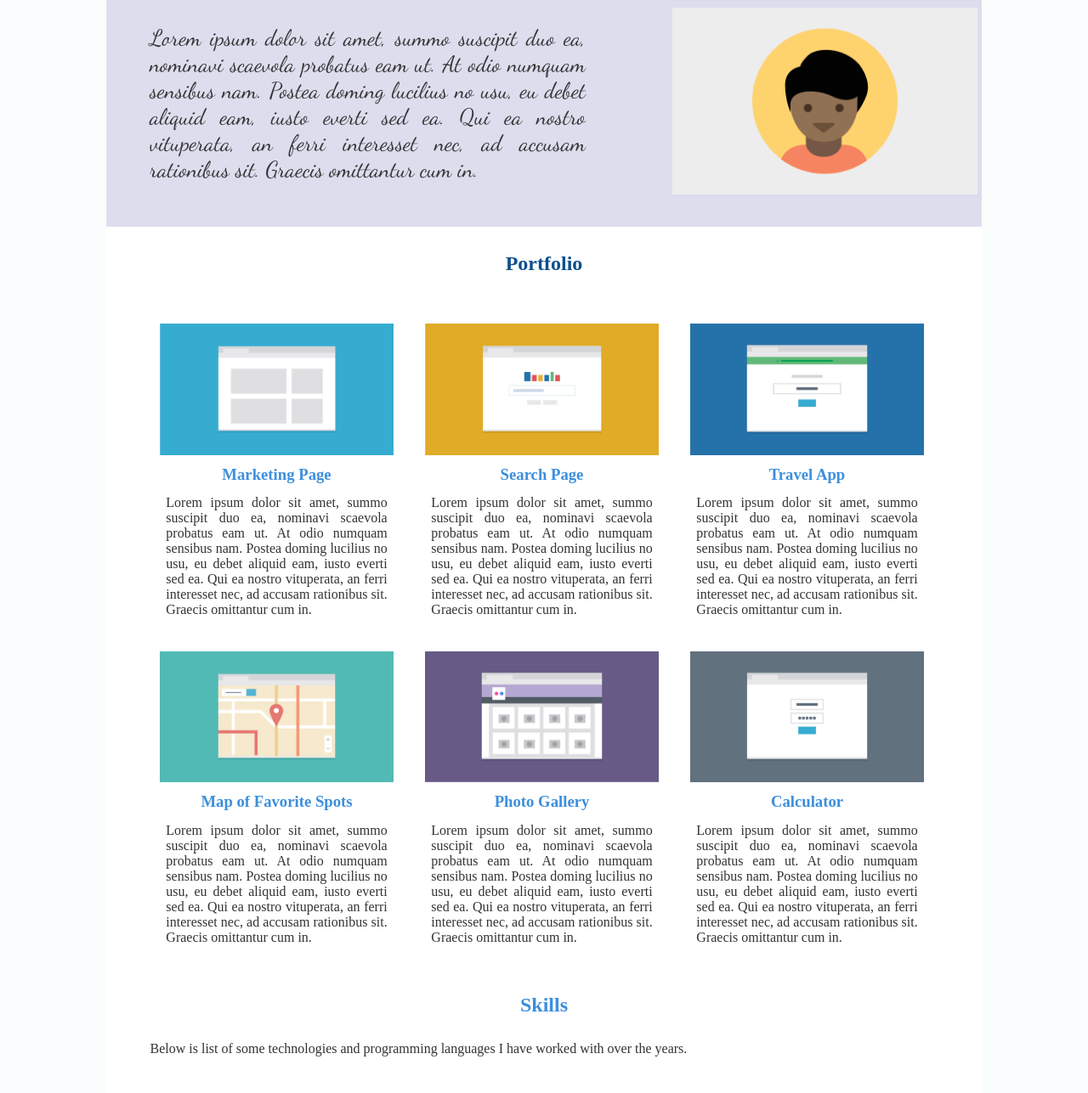
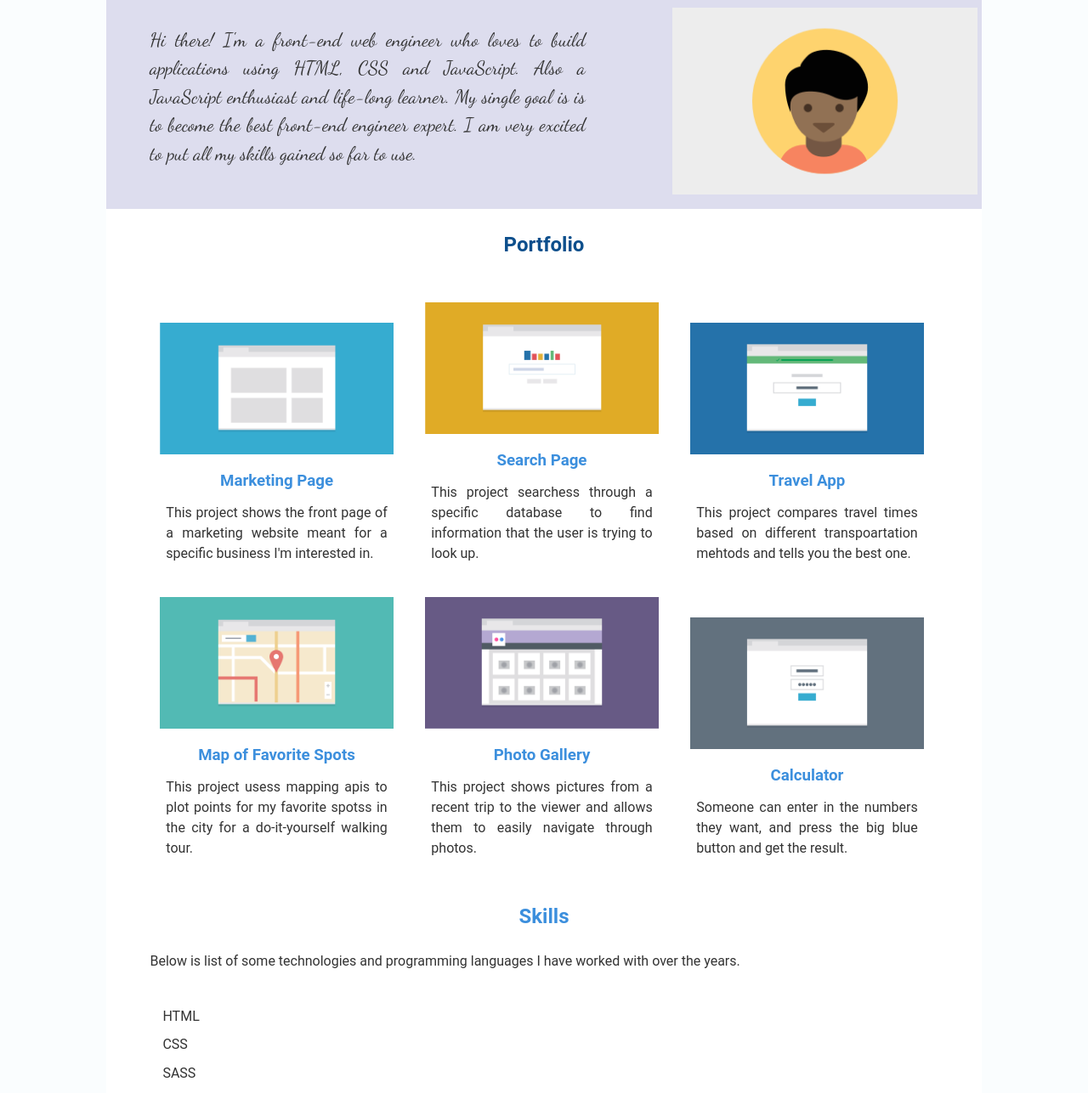
Before and after one commit to bassiebangura/Project_2_Mobile-First_Responsive_layout, a plain HTML site: page index.html in a window 1280 px wide. Shown: the part 66-1353 px from the top of the page at 85% size. Drawn offline with Linux system fonts and the light colour scheme.

Commit message:
Update line-height to add space between lines.

```diff
--- a/css/styles.css
+++ b/css/styles.css
@@ -6,6 +6,7 @@
 body {
     margin: 0 auto 0;
     background-color: hsl(209, 80%, 99%);
+    font-family: 'Roboto', sans-seri;
 }
 
 li {
@@ -41,20 +42,12 @@ a:hover {
 .header__name {
     margin: 0 auto 0;
     font-size: 1.1em;
-    padding: 3.5px;
+    padding: 0.65em;
     background-color: hsl(209, 83%, 70%);
     color: #444;
     border-bottom: 0.8px solid hsl(209, 89%, 60%);
     font-family: 'Orbitron', sans-serif;
 }
-
-/* .header__profile {
-    margin-top: 5px;
-} */
-
-/* .header-main-nav {
-    margin-bottom: 20px;
-} */
 
 .header-main-nav__unorderedList {
     margin: 0 auto 0;
@@ -78,14 +71,17 @@ a:hover {
     padding: 2% 5% 2%;
     color: #333;
     text-align: justify;
-    font-size: 1.65rem;
+    font-size: 1.4em;
     font-family: 'Dancing Script', cursive;
+    line-height: 1.5em;
 }
 
 /*********** Main **************/
 .main {
     text-align: center;
     color: #333;
+    line-height: 1.5em;
+
 }
 .main__heading {
     color: hsl(209, 83%, 30%);
--- a/index.html
+++ b/index.html
@@ -1,12 +1,13 @@
-<!doctype <!DOCTYPE html>
-<html>
+<!DOCTYPE html>
+<html lang="en">
 <head>
     <meta charset="utf-8" />
     <meta http-equiv="X-UA-Compatible" content="IE=edge">
     <title>Bassie Bangura</title>
 
-    <link href="https://fonts.googleapis.com/css?family=Dancing+Script|Roboto" rel="stylesheet"><meta name="viewport" content="width=device-width, initial-scale=1">
+    <link href="https://fonts.googleapis.com/css?family=Dancing+Script" rel="stylesheet"><meta name="viewport" content="width=device-width, initial-scale=1">
     <link href="https://fonts.googleapis.com/css?family=Orbitron" rel="stylesheet">
+    <link rel="stylesheet" type="text/css" media="screen" href="css/normalize.css" />
     <link rel="stylesheet" type="text/css" media="screen" href="css/styles.css" />
 </head>
 <body>
@@ -24,87 +25,77 @@
         </div>
     </header>
     <main class="main"><!-- Star:Main -->
-        <section class="header__profile clearfix"><!-- Need to change class names -->
-            <img class="header__profileImage" src="images/responsive-layout-profile.png"/>
+        <div class="header__profile clearfix"><!-- Need to change class names -->
+            <img class="header__profileImage" alt="image of Bassie" src="images/responsive-layout-profile.png"/>
             <p class="header__profileSummary">
-                Lorem ipsum dolor sit amet, summo suscipit duo ea, nominavi scaevola probatus eam ut.
-                At odio numquam sensibus nam. Postea doming lucilius no usu, eu debet aliquid eam,
-                iusto everti sed ea. Qui ea nostro vituperata, an ferri interesset nec, ad accusam
-                rationibus sit. Graecis omittantur cum in.
+                Hi there! I'm a front-end web engineer who loves to build
+                applications using HTML, CSS and JavaScript. Also a JavaScript
+                enthusiast and life-long learner. My single goal is
+                is to become the best front-end engineer expert. I am very excited
+                to put all my skills gained so far to use.
             </p>
-        </section>
+        </div>
         <h2 id="portfolio" class="main__heading">Portfolio</h2>
         <!-- Start: Portfolio -->
         <ul class="main-unorderedPortfolioList">
             <li class="main-unorderedPortfolioList__item">
                 <section class="main-porfolioproject">
-                    <img class="main-porfolioproject__image" src="images/portfolio-1.png">
+                    <img class="main-porfolioproject__image" alt="screenshot of project" src="images/portfolio-1.png">
                     <h3 class="main-porfolioproject__name">Marketing Page</h3>
                     <p class="main-porfolioproject__summary">
-                        Lorem ipsum dolor sit amet, summo suscipit duo ea, nominavi scaevola probatus eam ut.
-                        At odio numquam sensibus nam. Postea doming lucilius no usu, eu debet aliquid eam,
-                        iusto everti sed ea. Qui ea nostro vituperata, an ferri interesset nec, ad accusam
-                        rationibus sit. Graecis omittantur cum in.
+                        This project shows the front page of  a marketing website meant
+                        for a specific business I'm interested in.
                     </p>
                 </section>
             </li>
             <li class="main-unorderedPortfolioList__item">
                 <section class="main-porfolioproject">
-                    <img class="main-porfolioproject__image" src="images/portfolio-2.png">
+                    <img class="main-porfolioproject__image" alt="screenshot of project" src="images/portfolio-2.png">
                     <h3 class="main-porfolioproject__name">Search Page</h3>
                     <p class="main-porfolioproject__summary">
-                        Lorem ipsum dolor sit amet, summo suscipit duo ea, nominavi scaevola probatus eam ut.
-                        At odio numquam sensibus nam. Postea doming lucilius no usu, eu debet aliquid eam,
-                        iusto everti sed ea. Qui ea nostro vituperata, an ferri interesset nec, ad accusam
-                        rationibus sit. Graecis omittantur cum in.
+                        This project searchess through a specific database
+                        to find information that the user is trying to look up.
                     </p>
                 </section>
             </li>
             <li class="main-unorderedPortfolioList__item">
                 <section class="main-porfolioproject">
-                    <img class="main-porfolioproject__image" src="images/portfolio-3.png">
+                    <img class="main-porfolioproject__image" alt="screenshot of project" src="images/portfolio-3.png">
                     <h3 class="main-porfolioproject__name">Travel App</h3>
                     <p class="main-porfolioproject__summary">
-                        Lorem ipsum dolor sit amet, summo suscipit duo ea, nominavi scaevola probatus eam ut.
-                        At odio numquam sensibus nam. Postea doming lucilius no usu, eu debet aliquid eam,
-                        iusto everti sed ea. Qui ea nostro vituperata, an ferri interesset nec, ad accusam
-                        rationibus sit. Graecis omittantur cum in.
+                        This project compares travel times based
+                        on different transpoartation mehtods and tells you the best
+                        one.
                     </p>
                 </section>
             </li>
             <li class="main-unorderedPortfolioList__item">
                 <section class="main-porfolioproject">
-                    <img class="main-porfolioproject__image" src="images/portfolio-4.png">
+                    <img class="main-porfolioproject__image" alt="screenshot of project" src="images/portfolio-4.png">
                     <h3 class="main-porfolioproject__name">Map of Favorite Spots</h3>
                     <p class="main-porfolioproject__summary">
-                        Lorem ipsum dolor sit amet, summo suscipit duo ea, nominavi scaevola probatus eam ut.
-                        At odio numquam sensibus nam. Postea doming lucilius no usu, eu debet aliquid eam,
-                        iusto everti sed ea. Qui ea nostro vituperata, an ferri interesset nec, ad accusam
-                        rationibus sit. Graecis omittantur cum in.
+                       This project usess mapping apis to plot points for my
+                       favorite spotss in the city for a do-it-yourself walking tour.
                     </p>
                 </section>
             </li>
             <li class="main-unorderedPortfolioList__item">
                 <section class="main-porfolioproject">
-                    <img class="main-porfolioproject__image" src="images/portfolio-5.png">
+                    <img class="main-porfolioproject__image" alt="screenshot of project" src="images/portfolio-5.png">
                     <h3 class="main-porfolioproject__name">Photo Gallery</h3>
                     <p class="main-porfolioproject__summary">
-                        Lorem ipsum dolor sit amet, summo suscipit duo ea, nominavi scaevola probatus eam ut.
-                        At odio numquam sensibus nam. Postea doming lucilius no usu, eu debet aliquid eam,
-                        iusto everti sed ea. Qui ea nostro vituperata, an ferri interesset nec, ad accusam
-                        rationibus sit. Graecis omittantur cum in.
+                        This project shows pictures from a recent trip to the viewer
+                        and allows them to easily navigate through photos.
                     </p>
                 </section>
             </li>
             <li class="main-unorderedPortfolioList__item">
                 <section class="main-porfolioproject">
-                    <img class="main-porfolioproject__image" src="images/portfolio-6.png">
+                    <img class="main-porfolioproject__image" alt="screenshot of project" src="images/portfolio-6.png">
                     <h3 class="main-porfolioproject__name">Calculator</h3>
                     <p class="main-porfolioproject__summary">
-                        Lorem ipsum dolor sit amet, summo suscipit duo ea, nominavi scaevola probatus eam ut.
-                        At odio numquam sensibus nam. Postea doming lucilius no usu, eu debet aliquid eam,
-                        iusto everti sed ea. Qui ea nostro vituperata, an ferri interesset nec, ad accusam
-                        rationibus sit. Graecis omittantur cum in.
+                        Someone can enter in the numbers they want,
+                        and press the big blue button and get the result.
                     </p>
                 </section>
             </li><!-- End: Portfolio-->
@@ -115,7 +106,7 @@
             <ul class="main-skills__ulList">
                 <li class="pad-Spacing">HTML</li>
                 <li class="pad-Spacing">CSS</li>
-                <liclass="pad-Spacing">SASS</li>
+                <li class="pad-Spacing">SASS</li>
                 <li class="pad-Spacing">jQuery</li>
                 <li class="pad-Spacing">JavaScript</li>
                 <li class="pad-Spacing">Bootstrap</li>
@@ -126,8 +117,9 @@
         <section id="contact" class="main-contactinfo">
             <h3 class="main-contactinfo__heading">Contact</h3>
             <p class="main-contactinfo__summary">
-                Lorem ipsum dolor sit amet, summo suscipit duo ea, nominavi scaevola probatus eam ut.
-                At odio numquam sensibus nam. Postea doming lucilius no usu, eu debet aliquid eam,
+                If you're interested in chatting or want more information
+                about what I've been working on, I'd love to
+                hear from you!
             </p>
             <div class="main-contactinfo__emailaddressNphonenumberWrapper">
                 <p class="main-contactinfo__phonenumber">Phone: <strong>+11110000000</strong></p>
@@ -138,7 +130,7 @@
     <footer class="footer">
         <ul class="footer-unorderlist clearfix">
             <li class="footer-unodered__item footer-unodered__item__studentname">Bassie Bangura</li>
-            <li class="footer-unodered__item footer-unodered__item__linkToTopOfPage"><a href="#home" >BACK TO TOP</li></a>
+            <li class="footer-unodered__item footer-unodered__item__linkToTopOfPage"><a href="#home" >BACK TO TOP</a></li>
         </ul>
         <!-- FOOTER DISPLAY FOR LAGRE SCREENS > 768px -->
         <ul class="footer-unorderlist-forLargeScreens clearfix">
```
